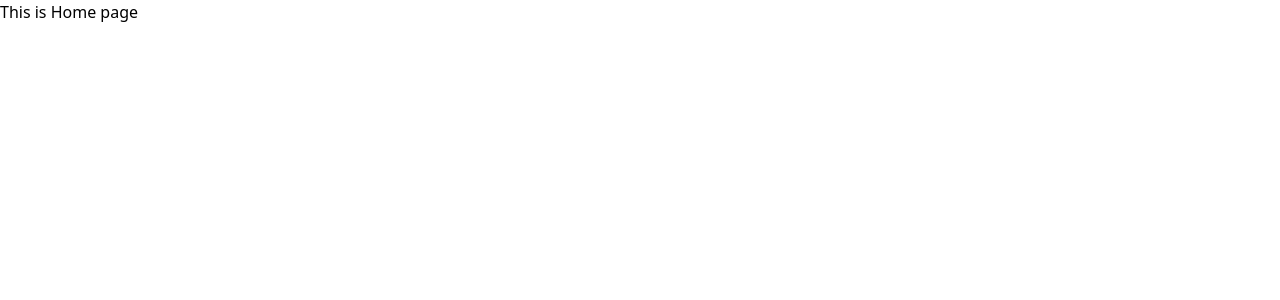
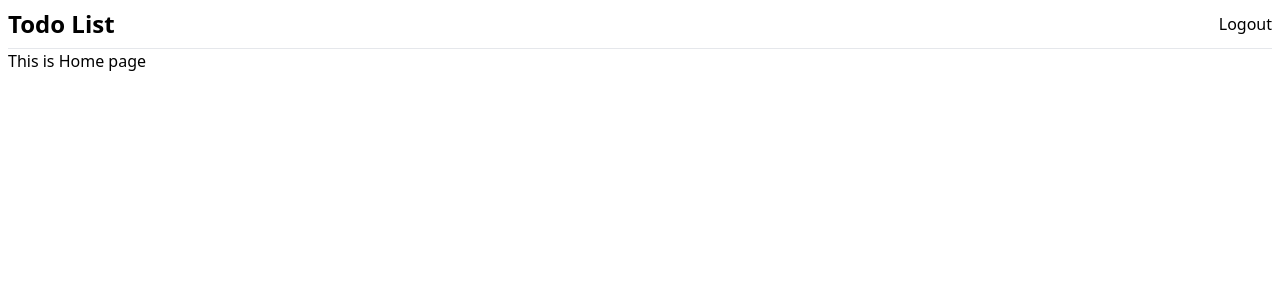
Before and after one commit to unrealblood/todo-list-reactjs-frontend, a React app: page / in a window 1280 px wide. Shown: the top 300 px of the page. Built offline with nearby package versions, Linux system fonts and the light colour scheme; the HTML template or start-up script is replaced by a standard one.

Commit message:
create AuthHeader component and add to App.tsx component

```diff
--- a/src/App.tsx
+++ b/src/App.tsx
@@ -1,8 +1,10 @@
+import { AuthHeader } from "./components/header/AuthHeader";
 import { AllRoutes } from "./routes/AllRoutes";
 
 function App() {
   return (
-    <div>
+    <div className="p-2">
+      <AuthHeader />
       <AllRoutes />
     </div>
   );
--- /dev/null
+++ b/src/components/header/AuthHeader.tsx
@@ -0,0 +1,21 @@
+import { Link } from "react-router";
+
+function AuthHeader() {
+    function handleLogout() {
+        console.log("User logged out.");
+    }
+
+    return (
+        <header className="flex justify-between items-center border-b border-gray-200 pb-2">
+            <div>
+                <Link to="/" className="font-bold text-2xl">Todo List</Link>
+            </div>
+
+            <div>
+                <button type="button" className="cursor-pointer" onClick={handleLogout}>Logout</button>
+            </div>
+        </header>
+    );
+}
+
+export {AuthHeader};
```
